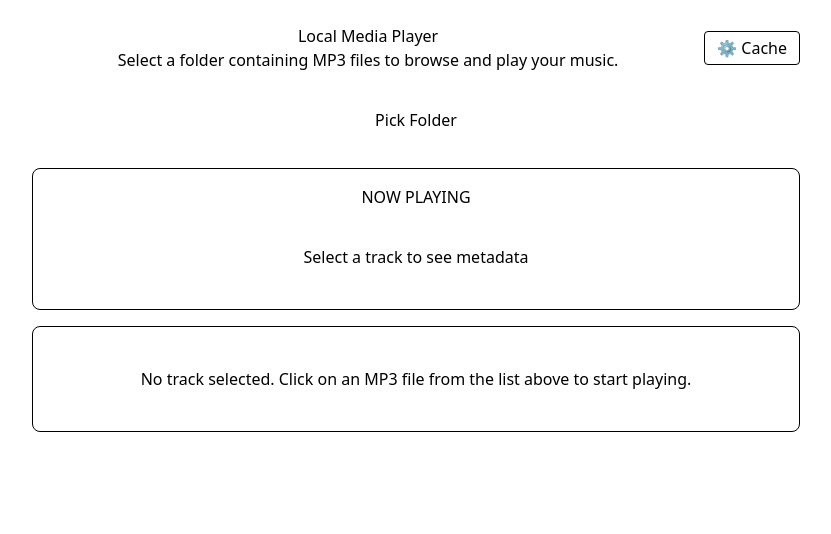
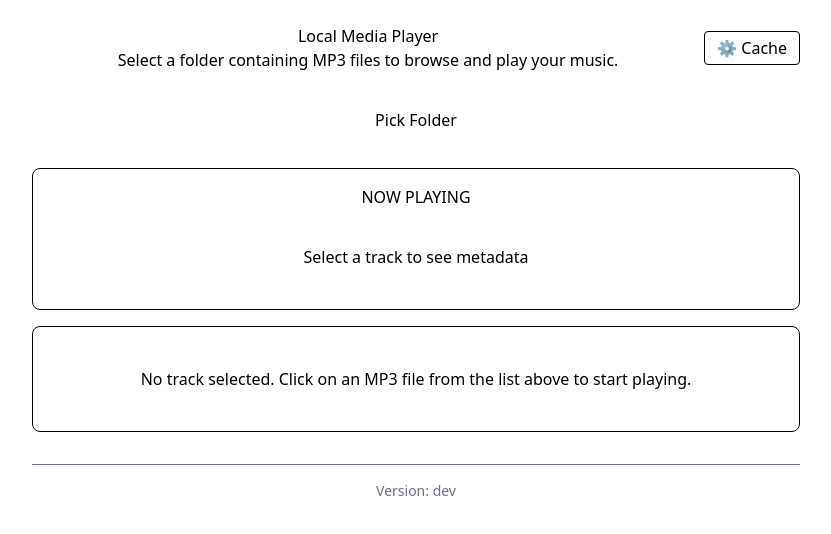
Before and after one commit to bmitchinson/player, a SvelteKit app: page / in a window 1280 px wide. Shown: the top 534 px of the page, without its empty margins (224-1055 px from the left). Built offline with nearby package versions, Linux system fonts and the light colour scheme.

Commit message:
show sha in build

```diff
--- a/src/app.d.ts
+++ b/src/app.d.ts
@@ -7,6 +7,11 @@ declare global {
 		// interface PageData {}
 		// interface PageState {}
 		// interface Platform {}
+	}
+
+	// Environment variables
+	interface ImportMetaEnv {
+		readonly PUBLIC_COMMIT_SHA: string;
 	}
 
 	// File System Access API types
--- /dev/null
+++ b/src/lib/utils/version.ts
@@ -0,0 +1,9 @@
+import { env } from '$env/dynamic/public';
+
+const commitSha = env.PUBLIC_COMMIT_SHA || 'development';
+
+export const version = {
+	commitSha,
+	shortSha: commitSha !== 'development' ? commitSha.substring(0, 7) : 'dev',
+	repositoryUrl: 'https://github.com/bmitchinson/player'
+};
--- a/src/routes/+page.svelte
+++ b/src/routes/+page.svelte
@@ -2,6 +2,7 @@
 	import FolderFileLister from '$lib/components/FolderFileLister.svelte';
 	import AudioPlayer from '$lib/components/AudioPlayer.svelte';
 	import CacheManager from '$lib/components/CacheManager.svelte';
+	import { version } from '$lib/utils/version';
 
 	let audioUrl = $state<string | null>(null);
 	let currentFileName = $state<string | null>(null);
@@ -137,4 +138,18 @@
 
 	<!-- Cache Manager Modal -->
 	<CacheManager isOpen={showCacheManager} onClose={() => (showCacheManager = false)} />
+
+	<!-- Version Footer -->
+	<footer class="mt-8 border-t pt-4 text-center text-sm text-gray-500">
+		<p>
+			<a
+				href={version.repositoryUrl}
+				target="_blank"
+				rel="noopener noreferrer"
+				class="hover:underline"
+			>
+				Version: {version.shortSha}
+			</a>
+		</p>
+	</footer>
 </main>
```
Also changed, not shown: 1 other file (tests, documents, lock files or other folders).
